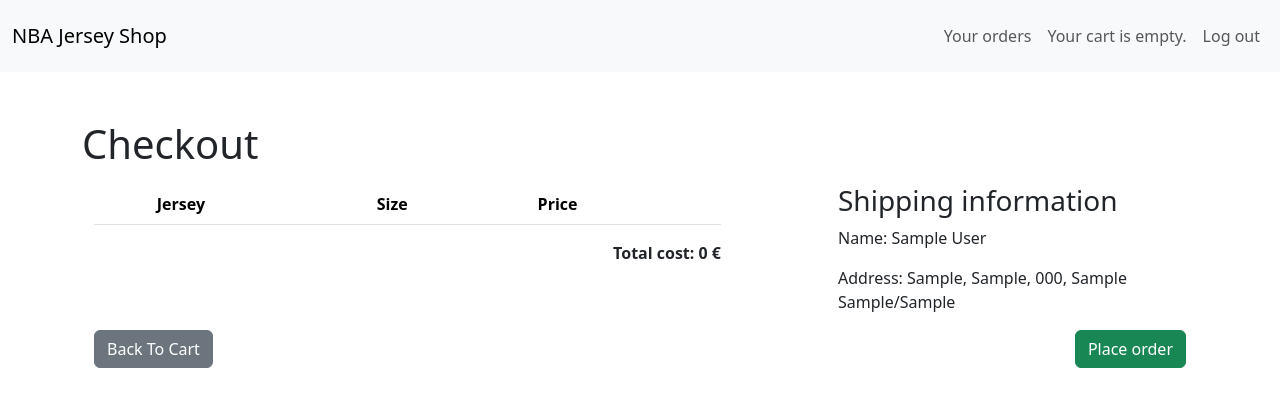
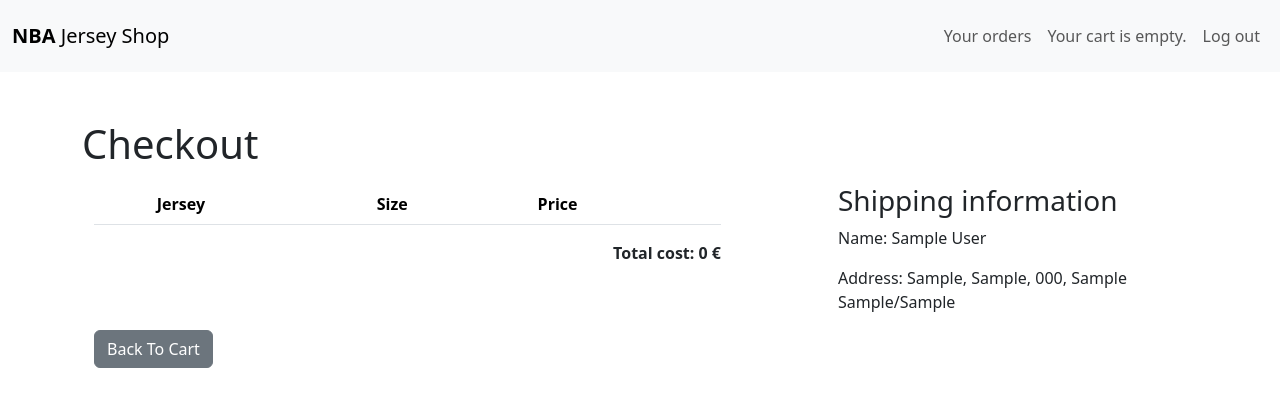
Before and after one commit to FilFib/NBAjerseyShop, a Django app: page /orders/ in a window 1280 px wide. Shown: the top 407 px of the page. Run offline with Django 4.2, Linux system fonts and the light colour scheme; a user stored in the database is signed in; tables that the repository leaves empty hold one stand-in row (values such as "Sample post"); lists and menus that the app fills with data are empty; some libraries are stand-ins or nearby versions.

Commit message:
orders / change / stock_quantity update after ordering, adding redirect to the order_cretaed.html after placing the order; displaying the Place order button on detail_cart.html and order_create.html only if the cart is not empty

```diff
--- a/NBAjesrseyShop/baseTemplates/base.html
+++ b/NBAjesrseyShop/baseTemplates/base.html
@@ -14,7 +14,7 @@
 <body>
     <nav class="navbar navbar-expand-lg bg-body-tertiary">
         <div class="container-fluid">
-            <a class="navbar-brand" href="{% url 'shop:home' %}">NBA Jersey Shop</a>
+            <a class="navbar-brand" href="{% url 'shop:home' %}"><strong>NBA</strong> Jersey Shop</a>
             <button class="navbar-toggler" type="button" data-bs-toggle="collapse" data-bs-target="#navbarNavDropdown"
                     aria-controls="navbarNavDropdown" aria-expanded="false" aria-label="Toggle navigation">
                 <span class="navbar-toggler-icon"></span>
--- a/NBAjesrseyShop/cart/templates/cart_detail.html
+++ b/NBAjesrseyShop/cart/templates/cart_detail.html
@@ -62,9 +62,11 @@ Your shopping cart
         <a class="col-6" href="{% url 'shop:home' %}">
             <button class="btn btn-secondary">Continue shopping</button>
         </a>
+        {% if cart %}
         <a class="col-6 text-end" href="{% url 'orders:order_create' %}">
             <button class="btn btn-success">Go to order</button>
         </a>
+        {% endif %}
     </div>
 
 </div>
--- a/NBAjesrseyShop/cart/views.py
+++ b/NBAjesrseyShop/cart/views.py
@@ -21,7 +21,7 @@ def cart_add(request, product_id):
                     override_quantity=cd['override'])
         else:
             is_out_of_stock = True
-            return redirect('product_detail', pk = product_id, is_out_of_stock=is_out_of_stock)
+            return redirect('shop:product_detail', pk = product_id, is_out_of_stock=is_out_of_stock)
     return redirect('cart:cart_detail')
 
 @require_POST
--- a/NBAjesrseyShop/orders/templates/order_create.html
+++ b/NBAjesrseyShop/orders/templates/order_create.html
@@ -41,10 +41,12 @@
                 <button class="btn btn-secondary">Back To Cart</button>
             </a>
             <div class="col-6 text-end">
+                {% if cart %}
                 <form method="post">
                     <button type="submit" class="btn btn-success">Place order</button>
                     {% csrf_token %}
                 </form>
+                {% endif %}
             </div>
         </div>
     </div>
--- a/NBAjesrseyShop/orders/urls.py
+++ b/NBAjesrseyShop/orders/urls.py
@@ -5,5 +5,6 @@ app_name = 'orders'
 
 urlpatterns = [
     path('', views.order_create, name='order_create'),
+    path('created/<int:order_id>/', views.order_created, name='order_created'),
     path('user_orders/', views.user_orders, name='user_orders'),
 ]
--- a/NBAjesrseyShop/orders/views.py
+++ b/NBAjesrseyShop/orders/views.py
@@ -28,15 +28,19 @@ def order_create(request):
                                             product_variant_id=product_variant,
                                             quantity=item['quantity'],
                                             product_by_quan_coast=item['total_price'])
+                    product_variant.stock_quantity -= item['quantity']
+                    product_variant.save()
                 cart.clear()
-                return render(request,
-                            'order_created.html',
-                            {'order': order})
+                return redirect('orders:order_created', order_id=order.id)
     else:
         return redirect(reverse_lazy('login') + '?next=orders:order_create')
     return render(request,
                   'order_create.html',
                   {'cart': cart, 'user': user, 'address': address})
+
+def order_created(request, order_id):
+    order = get_object_or_404(Order, id=order_id)
+    return render(request, 'order_created.html', {'order': order})
 
 def user_orders(request):
     user = request.user
```
